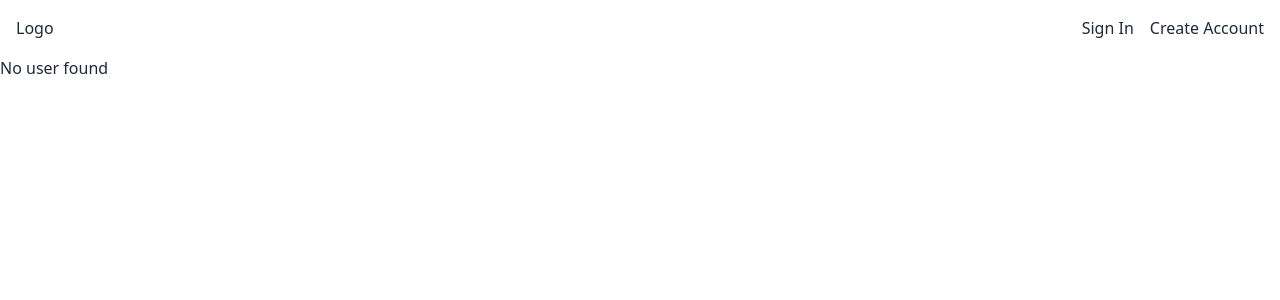
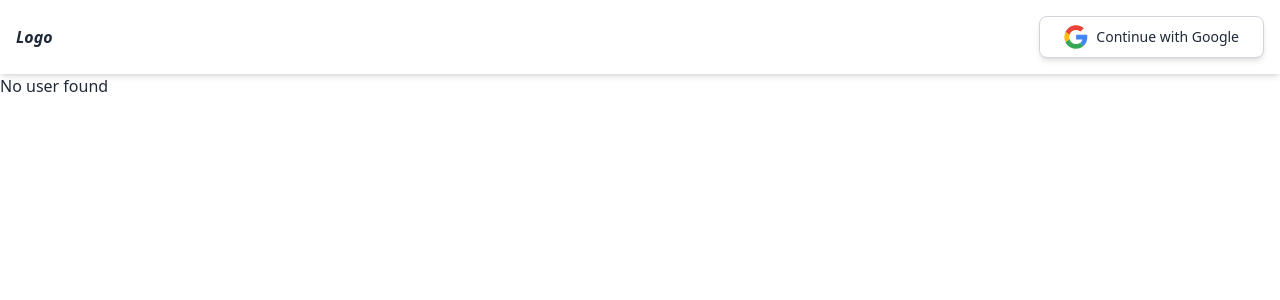
Before and after one commit to LombaxTech/NextTailwindDaisyuiFirebaseTemplate, a Next.js app: page / in a window 1280 px wide. Shown: the top 300 px of the page. Built offline with nearby package versions, Linux system fonts and the light colour scheme; no server answers.

Commit message:
made changes to navbar

```diff
--- a/components/Navbar.tsx
+++ b/components/Navbar.tsx
@@ -1,38 +1,61 @@
 import { AuthContext } from "@/context/AuthContext";
 import { auth } from "@/firebase";
-import { signOut } from "firebase/auth";
+import { GoogleAuthProvider, signInWithPopup, signOut } from "firebase/auth";
 import Link from "next/link";
-import React, { useContext } from "react";
+import React, { Fragment, useContext, useState } from "react";
+import GoogleButton from "./GoogleButton";
+import { useRouter } from "next/router";
+import { Dialog, Transition } from "@headlessui/react";
+
+const provider = new GoogleAuthProvider();
 
 export default function Navbar() {
   const { user, userLoading } = useContext(AuthContext);
+  const router = useRouter();
 
   const signout = async () => {
     try {
       await signOut(auth);
       console.log("signed out");
+      router.push("/");
     } catch (error) {
       console.log("error signing out...");
       console.log(error);
     }
   };
 
+  const signinWithGoogle = async () => {
+    try {
+      signInWithPopup(auth, provider)
+        .then((result) => {
+          const user = result.user;
+          console.log(result);
+
+          router.push("/");
+        })
+        .catch((error) => {
+          console.log(error);
+          // Handle Errors here.
+          const errorCode = error.code;
+          const errorMessage = error.message;
+          // The email of the user's account used.
+          const email = error.customData.email;
+          // The AuthCredential type that was used.
+          const credential = GoogleAuthProvider.credentialFromError(error);
+          // ...
+        });
+    } catch (error) {
+      console.log(error);
+    }
+  };
+
   return (
-    <div className="p-4 flex items-center justify-between">
-      <h1 className="">
+    <div className="p-4 flex items-center justify-between shadow-md">
+      <h1 className="font-bold italic">
         <Link href={"/"}>Logo</Link>
       </h1>
       <ul className="flex gap-4">
-        {!user && (
-          <>
-            <li className="cursor-pointer">
-              <Link href={"/signin"}>Sign In</Link>
-            </li>
-            <li className="cursor-pointer">
-              <Link href={"/signup"}>Create Account</Link>
-            </li>
-          </>
-        )}
+        {!user && <GoogleButton onClick={signinWithGoogle} />}
         {user && (
           <li className="cursor-pointer" onClick={signout}>
             Sign Out
```
